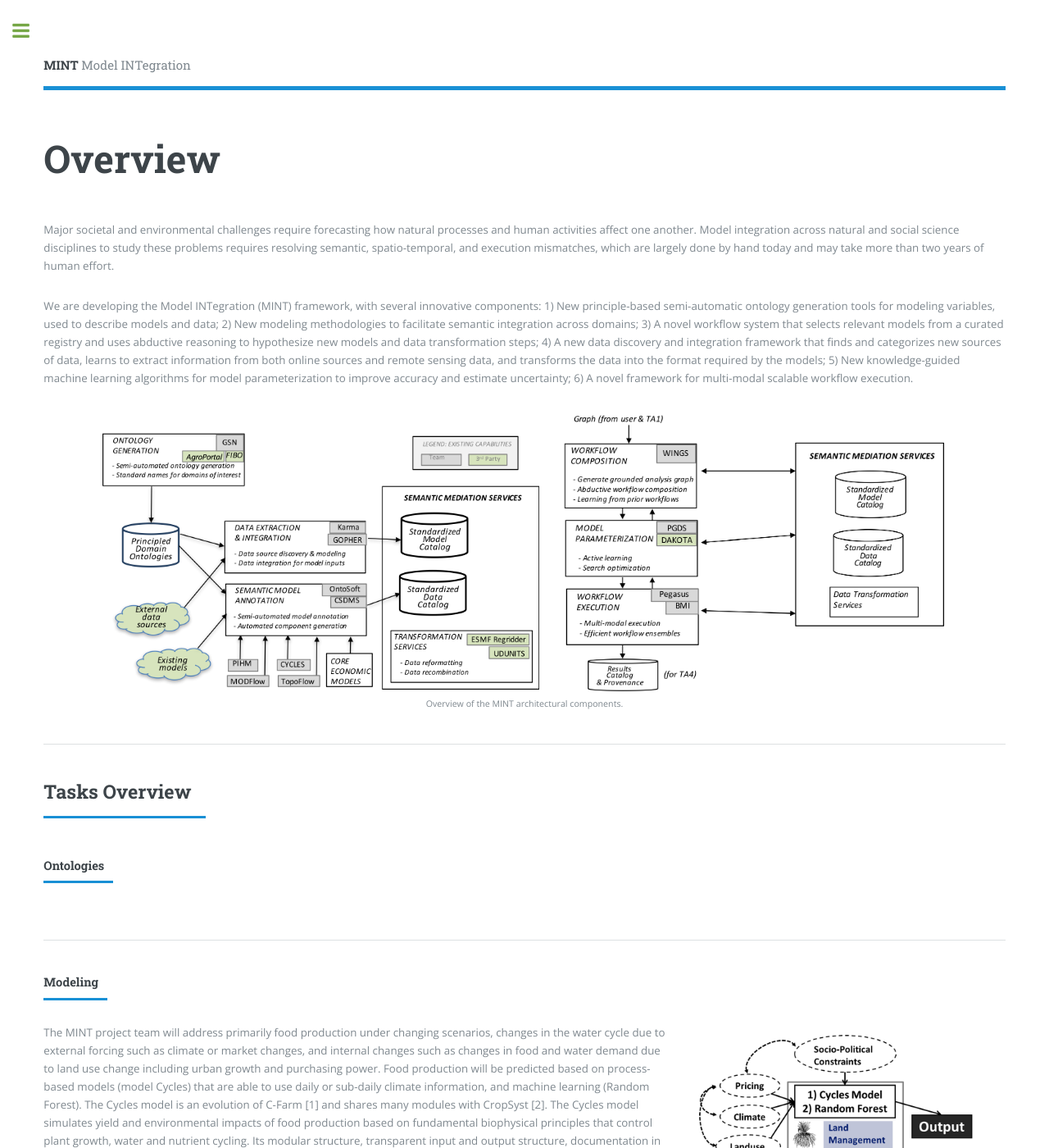
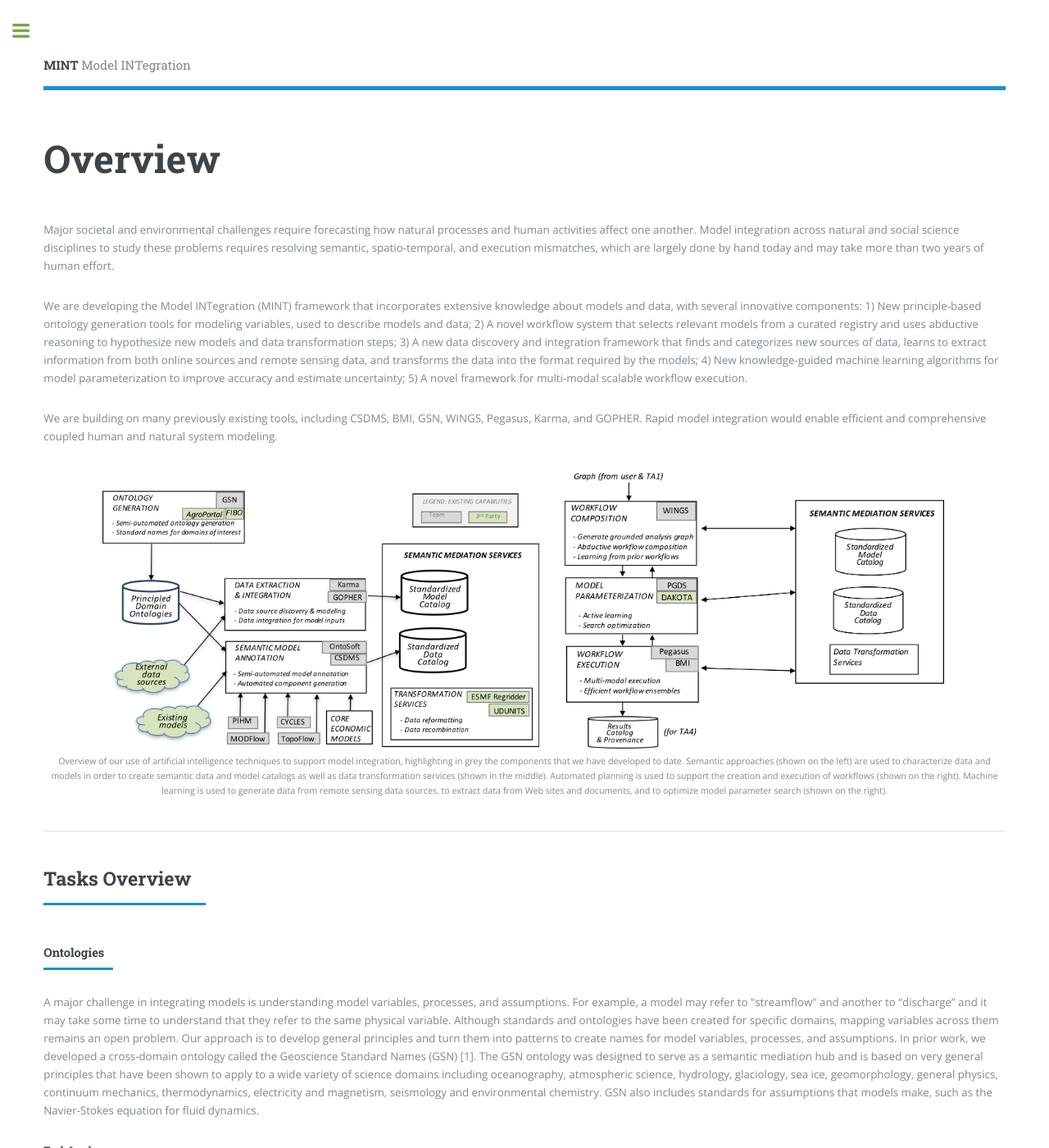
Before and after one commit to KnowledgeCaptureAndDiscovery/MINT, a Jekyll site: the page built from overview.md, in a window 1280 px wide and 1400 px high. Shown: the whole window at 82% size. Built offline with Jekyll 4.4.1, drawn with Linux system fonts in a browser that asks for light colours; some of the changed text lies outside the part shown.

Commit message:
updating project overview

```diff
--- a/overview.md
+++ b/overview.md
@@ -13,23 +13,34 @@ title: Overview
             hand today and may take more than two years of human effort.
         </p>
         <p>
-            We are developing the Model INTegration (MINT) framework, with several innovative
-            components: 1) New principle-based semi-automatic ontology generation tools for
-            modeling variables, used to describe models and data; 2) New modeling methodologies
-            to facilitate semantic integration across domains; 3) A novel workflow system that
-            selects relevant models from a curated registry and uses abductive reasoning to
-            hypothesize new models and data transformation steps; 4) A new data discovery and
-            integration framework that finds and categorizes new sources of data, learns to
-            extract information from both online sources and remote sensing data, and transforms
-            the data into the format required by the models; 5) New knowledge-guided machine
-            learning algorithms for model parameterization to improve accuracy and estimate
-            uncertainty; 6) A novel framework for multi-modal scalable workflow execution.
+            We are developing the Model INTegration (MINT) framework that incorporates extensive
+            knowledge about models and data, with several innovative components: 1) New principle-based
+            ontology generation tools for modeling variables, used to describe models and data;
+            2) A novel workflow system that selects relevant models from a curated registry and
+            uses abductive reasoning to hypothesize new models and data transformation steps;
+            3) A new data discovery and integration framework that finds and categorizes new sources
+            of data, learns to extract information from both online sources and remote sensing data,
+            and transforms the data into the format required by the models; 4) New knowledge-guided
+            machine learning algorithms for model parameterization to improve accuracy and estimate
+            uncertainty; 5) A novel framework for multi-modal scalable workflow execution.
+        </p>
+        <p>
+            We are building on many previously existing tools, including CSDMS, BMI, GSN, WINGS,
+            Pegasus, Karma, and GOPHER. Rapid model integration would enable efficient and comprehensive
+            coupled human and natural system modeling.
         </p>
         <div style="text-align: center">
             <img src="assets/images/overview/arch1.png" style="width: 40em"/>
             <img src="assets/images/overview/arch2.png" style="width: 35em; margin-left: 2em"/>
             <figcaption style="font-size: 0.8em">
-                Overview of the MINT architectural components.
+                Overview of our use of artificial intelligence techniques to support model integration,
+                highlighting in grey the components that we have developed to date. Semantic approaches
+                (shown on the left) are used to characterize data and models in order to create semantic
+                data and model catalogs as well as data transformation services (shown in the middle).
+                Automated planning is used to support the creation and execution of workflows (shown on
+                the right). Machine learning is used to generate data from remote sensing data sources,
+                to extract data from Web sites and documents, and to optimize model parameter search
+                (shown on the right).
             </figcaption>
         </div>
     </div>
@@ -40,6 +51,32 @@ title: Overview
 	<header class="major">
 		<h4>Ontologies</h4>
 	</header>
+	<p>
+	    A major challenge in integrating models is understanding model variables, processes, and assumptions.
+	    For example, a model may refer to "streamflow" and another to “discharge” and it may take some time to
+	    understand that they refer to the same physical variable. Although standards and ontologies have been
+	    created for specific domains, mapping variables across them remains an open problem. Our approach is to
+	    develop general principles and turn them into patterns to create names for model variables, processes,
+	    and assumptions. In prior work, we developed a cross-domain ontology called the Geoscience Standard
+	    Names (GSN) [1]. The GSN ontology was designed to serve as a semantic mediation hub and is based on very
+	    general principles that have been shown to apply to a wide variety of science domains including
+	    oceanography, atmospheric science, hydrology, glaciology, sea ice, geomorphology, general physics,
+	    continuum mechanics, thermodynamics, electricity and magnetism, seismology and environmental chemistry.
+	    GSN also includes standards for assumptions that models make, such as the Navier-Stokes equation for
+	    fluid dynamics.
+	</p>
+	<h5>Task Leaders</h5>
+    <p style="font-size: 0.9em; line-height: 1.3em">
+        <strong><a href="https://instaar.colorado.edu/people/scott-d-peckham/" target="_blank">
+        Dr. Peckham</a></strong> is a Senior Research Scientist at INSTAAR at the University of Colorado, Boulder.
+        His research is in hydrology and fluvial landscape evolution, with expertise in fluid dynamics, digital
+        terrain analysis, mathematical modeling, scaling theory, stochastic processes, software development and
+        cyber-infrastructure.
+    </p>
+	<h5>References</h5>
+    <ol style="font-size: 0.9em; line-height: 1.2em">
+        <li>Peckham, S.D. 2014. The CSDMS Standard Names: Cross-domain naming conventions for describing process models, data sets and their associated variables. Proceedings of the 7th Intl. Congress on Env. Modelling and Software, International Environmental Modelling and Software Society (iEMSs).</li>
+    </ol>
     <hr class="major" />
 	<header class="major">
 		<h4>Modeling</h4>
```
